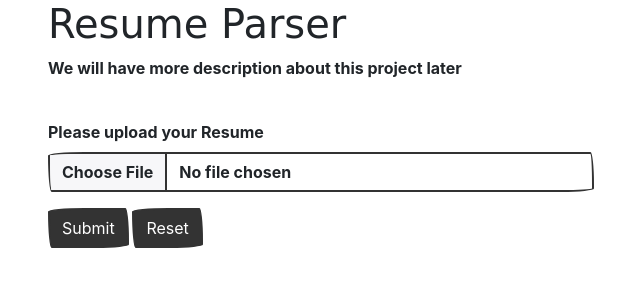
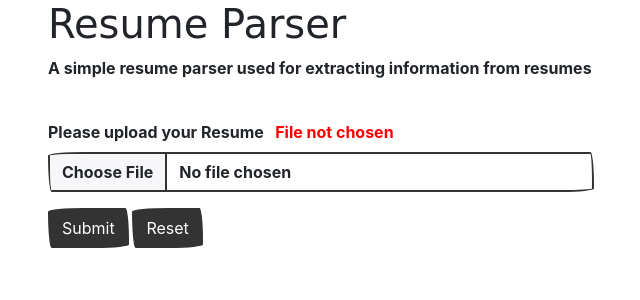
Before and after one commit to Jingting-X/CS5100-Resume-Parser, a Flask app: page / in a window 1280 px wide. Shown: the top 300 px of the page, without its empty margins (34-674 px from the left). Run offline with Flask 2, Linux system fonts and the light colour scheme; parts of the project's set-up code (start-up, migrations or seed data) failed here and were passed over; some libraries are stand-ins or nearby versions; some web fonts are replaced.

Commit message:
Add file checking and signal for file input

```diff
--- a/templates/index.html
+++ b/templates/index.html
@@ -18,19 +18,47 @@
 
     <div class="row">
         <h1 id="forms">Resume Parser</h1>
-        <p> We will have more description about this project later</p>
+        <p>A simple resume parser used for extracting information from resumes</p>
     </div>
     <div class="row">
         <div class="col-lg-6">
-    <form action = "/display" method = "POST" enctype = "multipart/form-data">
-            <label class="form-label mt-4">Please upload your Resume</label>
-            <input type = "file" name = "file" class="form-control"/>
+    <form id="uploadForm">
+            <label class="form-label mt-4">Please upload your Resume</label><label id="filechosen" style="color: red;">&nbsp;&nbsp;&nbsp;File not chosen</label>
+            <input type = "file" id ="file" name = "file" class="form-control" onchange="showFileChosen()"/>
         </div>
     </div>
-    <input type = "submit"  class="btn btn-primary mt-3"/>
+    <input id = "updateButton" type = "submit"  class="btn btn-primary mt-3" onclick="uploadFile()"/>
     <input type = "reset"  class="btn btn-primary mt-3"/>
     </form>
     </div>
+    <script>
+
+        function showFileChosen() {
+            mywords = document.getElementById("filechosen")
+            if (document.getElementById("file").files.length == 0) {
+                mywords.innerHTML = "&nbsp;&nbsp;&nbsp;File not chosen";
+                mywords.style = "color: red;"
+            } else {
+                mywords.innerHTML = "&nbsp;&nbsp;&nbsp;File chosen";
+                mywords.style = "color: green;"
+            }
+        }
+
+        function uploadFile() {
+            if (document.getElementById("file").files.length == 0) {
+                alert("Please choose a file");
+            } else {
+                targetForm = document.getElementById("uploadForm");
+                targetForm.action = "/display";
+                targetForm.method = "POST";
+                targetForm.enctype = "multipart/form-data";
+            }
+        }
+
+        function successfulUpload() {
+
+        }
+    </script>
 </body>
 
 </html>
```
